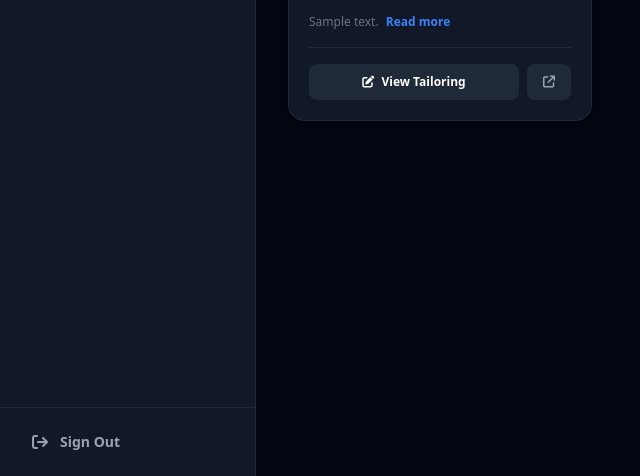
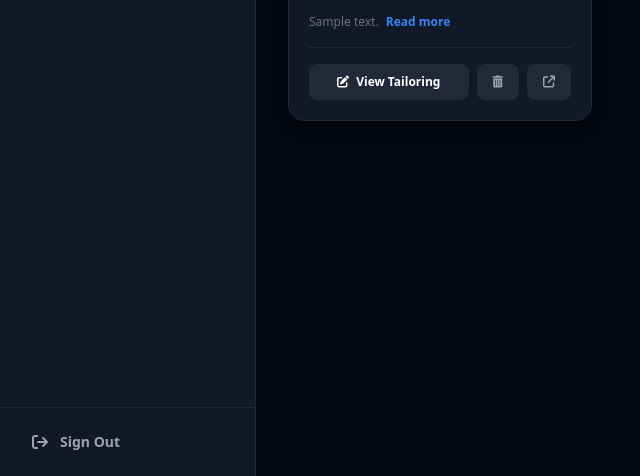
Before and after one commit to Fauxx/jobflow, a Python web app: template templates/dashboard.html in a window 1280 px wide. Shown: the part 324-800 px from the top of the page, without its empty margins (0-640 px from the left). Run offline with Jinja, Linux system fonts and the light colour scheme; the template is opened without the code that fills it: most values are stand-ins (such as "Sample title", 1, 10 or a date in 2020); some libraries are stand-ins or nearby versions.

Commit message:
Add removal/trash button to Approved jobs on the dashboard

```diff
--- a/templates/dashboard.html
+++ b/templates/dashboard.html
@@ -136,6 +136,9 @@
                         <a href="/applications/{{ job.id }}/builder" class="flex-1 bg-gray-800 hover:bg-gray-700 text-white text-xs font-bold py-2.5 px-3 rounded-lg text-center transition">
                             <i class="fa-solid fa-pen-to-square mr-1"></i> View Tailoring
                         </a>
+                        <button onclick="updateStatus({{ job.id }}, 'SKIPPED')" class="bg-gray-800 hover:bg-red-900/50 text-gray-400 hover:text-red-400 text-xs font-bold py-2.5 px-4 rounded-lg transition" title="Remove">
+                            <i class="fa-solid fa-trash-can"></i>
+                        </button>
                     {% endif %}
                     <a href="{{ job.source_url }}" target="_blank" class="bg-gray-800 hover:bg-gray-700 text-gray-400 hover:text-white text-xs font-bold py-2.5 px-4 rounded-lg transition" title="View Source">
                         <i class="fa-solid fa-arrow-up-right-from-square"></i>
```
